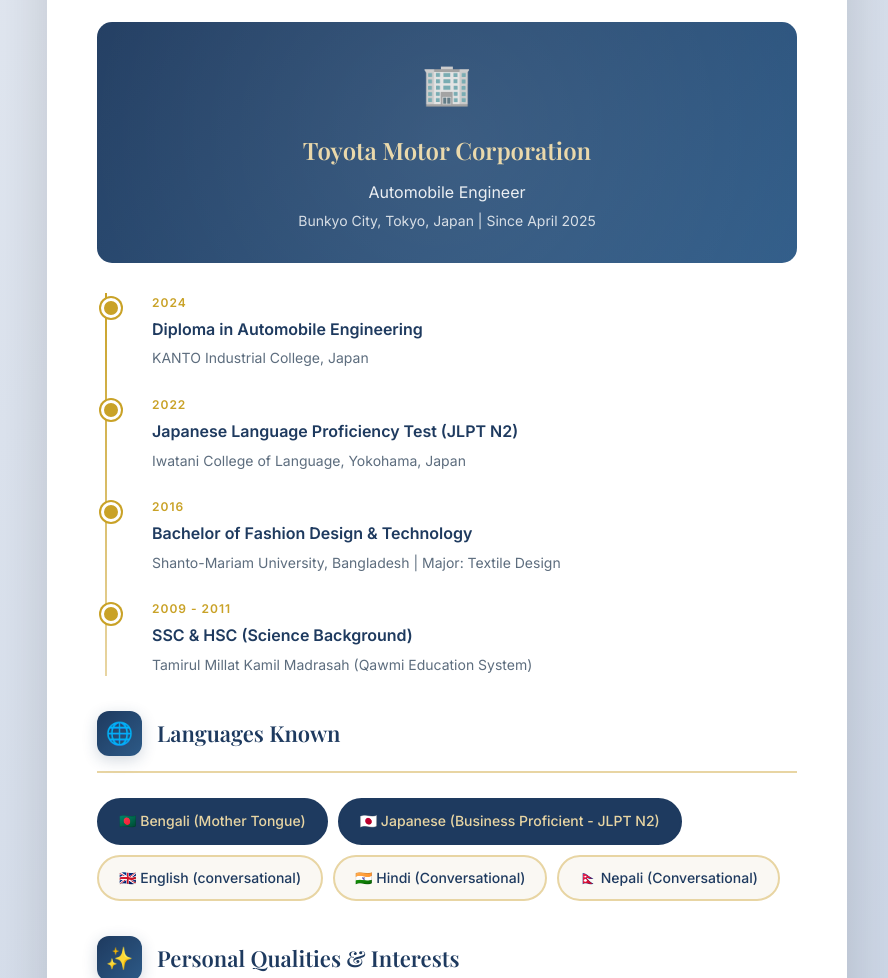
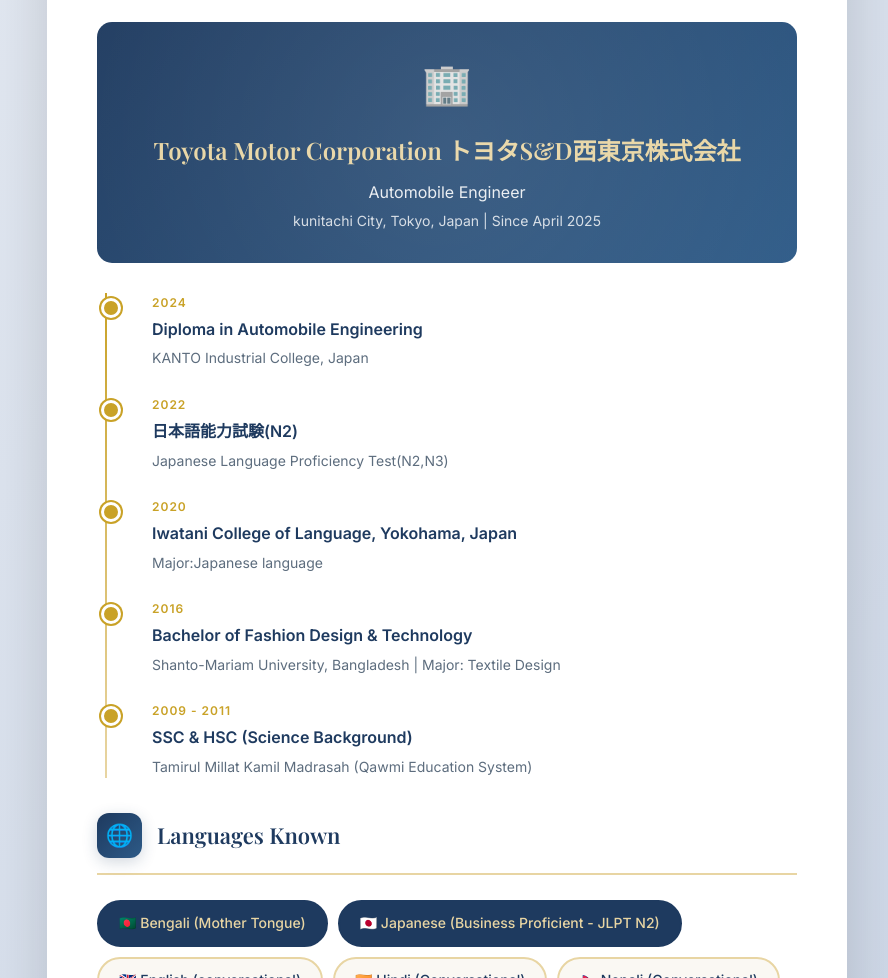
Before and after one commit to Twilight091/Takrimhoque-, a plain HTML site: page index.html in a window 1280 px wide. Shown: the part 1861-2839 px from the top of the page, without its empty margins (193-1081 px from the left). Drawn offline with nearby package versions, Linux system fonts and the light colour scheme.

Commit message:
Modify work and education entries in index.html
Updated work experience and education details with Japanese text.

```diff
--- a/index.html
+++ b/index.html
@@ -671,9 +671,10 @@
 
                 <div class="work-highlight" style="margin-bottom: 30px;">
                     <div class="work-icon">🏢</div>
-                    <div class="work-company">Toyota Motor Corporation</div>
+                    <div class="work-company">Toyota Motor Corporation
+                    トヨタS&D西東京株式会社</div>
                     <div class="work-position">Automobile Engineer</div>
-                    <div class="work-location">Bunkyo City, Tokyo, Japan | Since April 2025</div>
+                    <div class="work-location">kunitachi City, Tokyo, Japan | Since April 2025</div>
                 </div>
 
                 <div class="timeline">
@@ -684,9 +685,15 @@
                     </div>
                     <div class="timeline-item">
                         <div class="timeline-date">2022</div>
-                        <div class="timeline-title">Japanese Language Proficiency Test (JLPT N2)</div>
-                        <div class="timeline-subtitle">Iwatani College of Language, Yokohama, Japan</div>
+                        <div class="timeline-title">日本語能力試験(N2)</div>
+                        <div class="timeline-subtitle">Japanese Language Proficiency Test(N2,N3)</div>
                     </div>
+                   <div class="timeline-item">
+                        <div class="timeline-date">2020</div>
+                        <div class="timeline-title">Iwatani College of Language, Yokohama, Japan</div>
+                        <div class="timeline-subtitle">Major:Japanese language</div>
+                    </div>
+
                     <div class="timeline-item">
                         <div class="timeline-date">2016</div>
                         <div class="timeline-title">Bachelor of Fashion Design & Technology</div>
```
